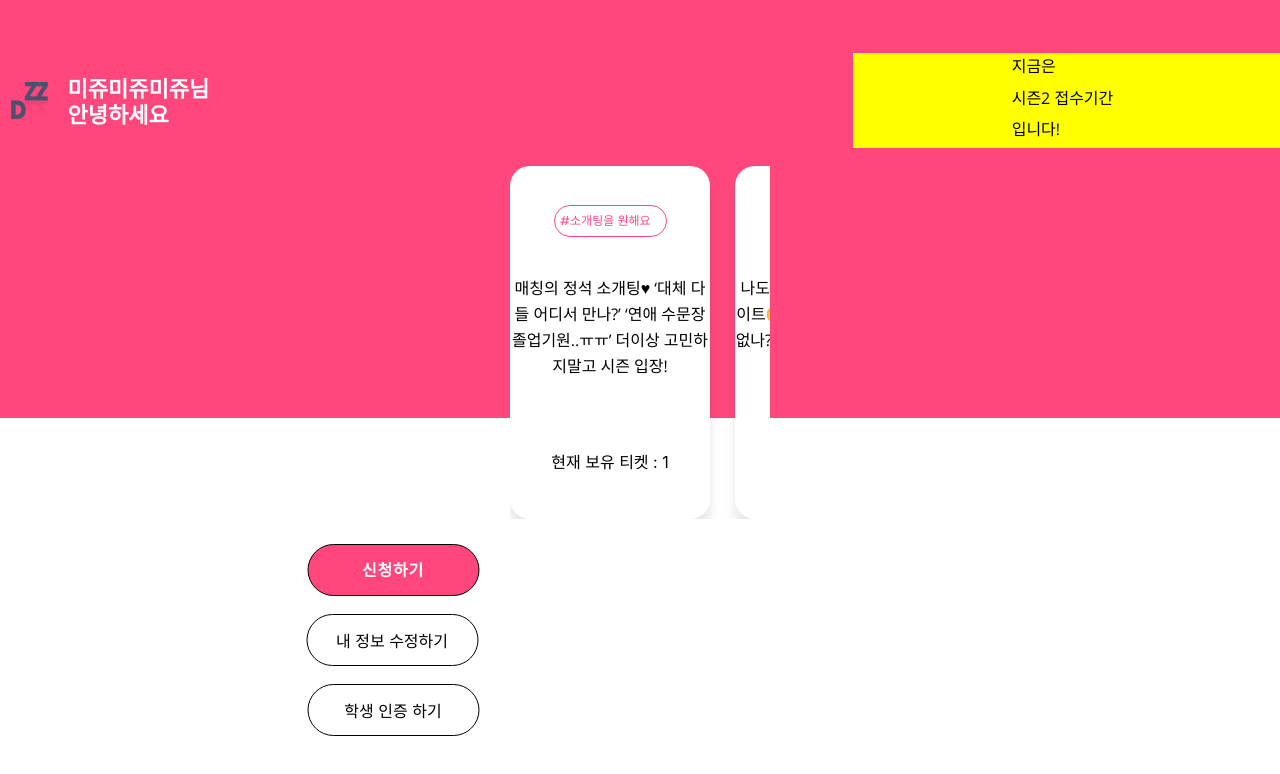
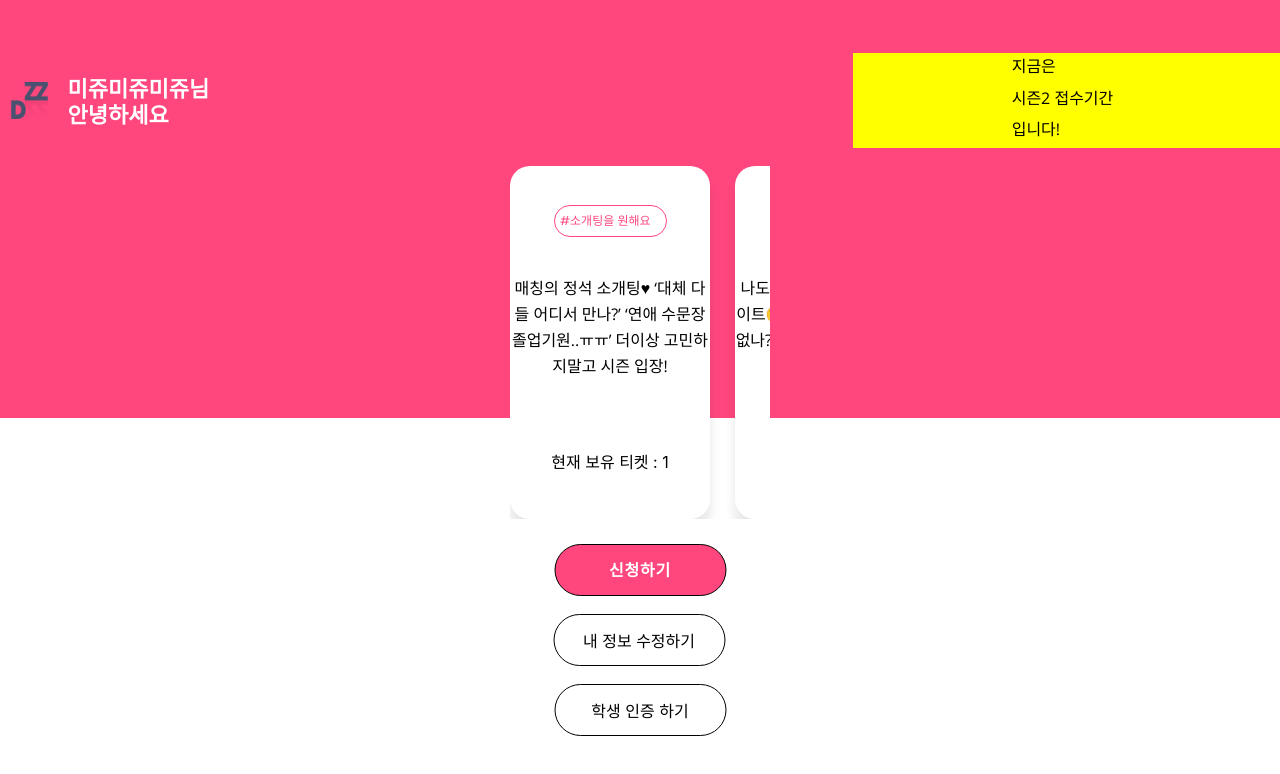
Before and after one commit to Five-Years/DZZDZZ_New_Web, a React (Create React App) app: page / in a window 1280 px wide. Shown: the top 774 px of the page. Built offline with nearby package versions, Linux system fonts and the light colour scheme.

Commit message:
해상도 문제 수정

```diff
--- a/src/Home.js
+++ b/src/Home.js
@@ -124,17 +124,16 @@ const Frame6952 = styled.div`
     height: 210px;
     left: -1px;
     bottom : 0px; */
+
   display: flex;
   flex-direction: column;
   align-items: flex-start;
-  padding: 0px;
-
   position: absolute;
   width: 393px;
   height: 210px;
-  transform: translate(50%,0);
   top: 535px;
-
+  left : 50%;
+  transform: translate(-50%,0);
 `;
 
 const CardFrame6936 = styled.div`
```
